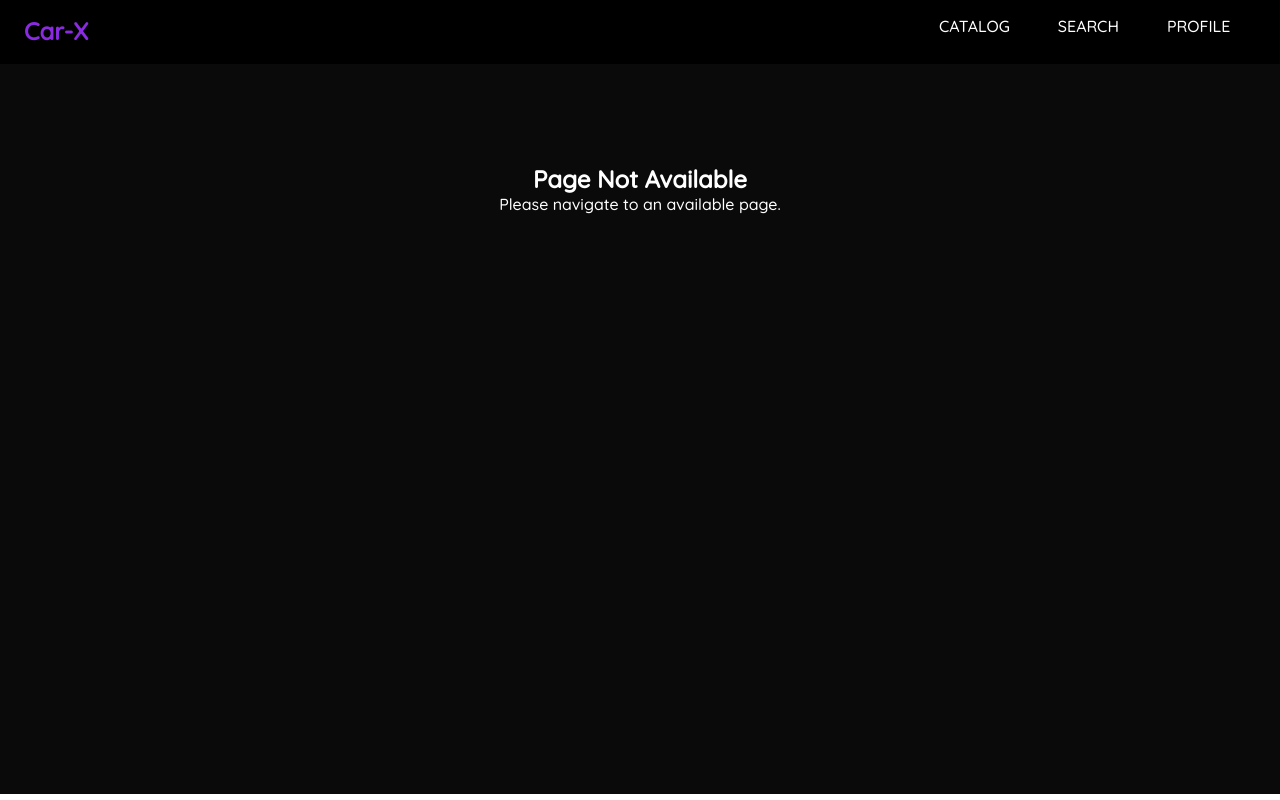
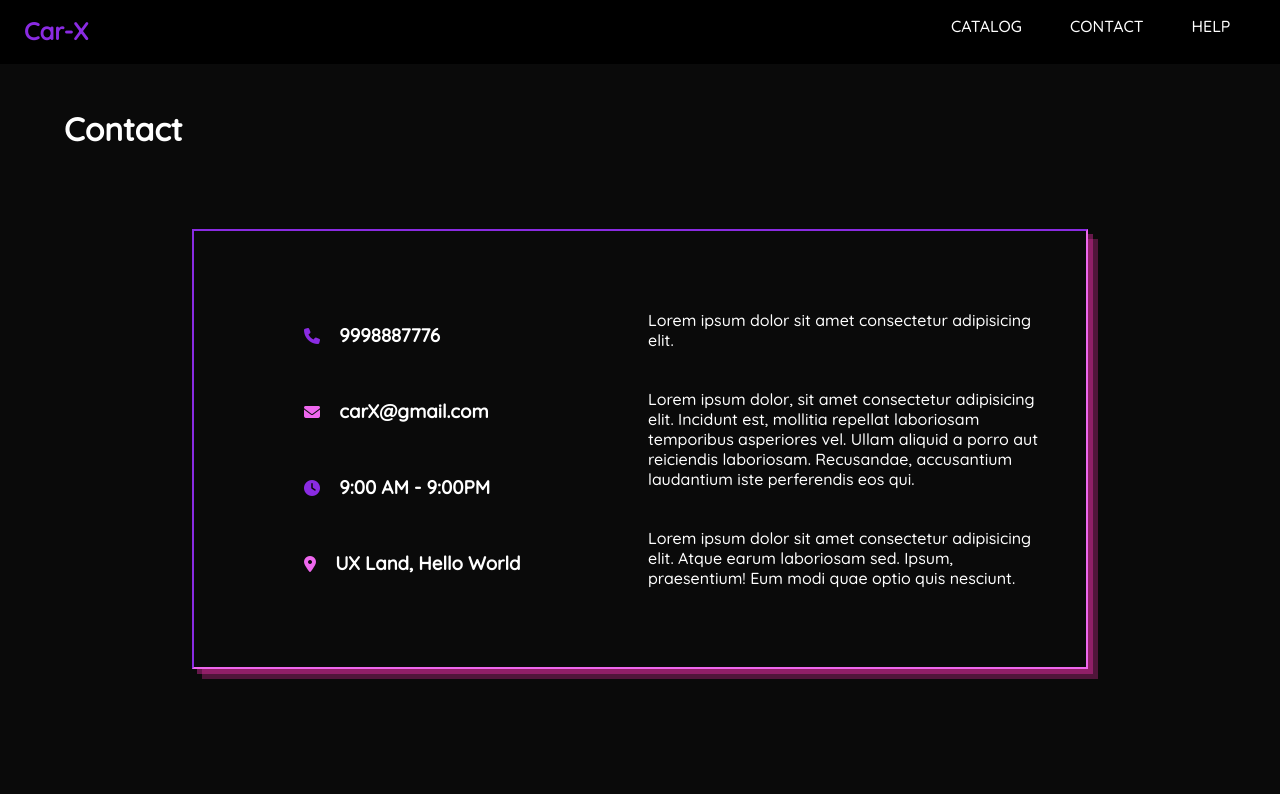
Before and after one commit to Dixon-Antony/carx, a React (Create React App) app: page /contact in a window 1280 px wide. Built offline with nearby package versions, Linux system fonts and the light colour scheme.

Commit message:
contact-added

```diff
--- a/src/App.css
+++ b/src/App.css
@@ -6,3 +6,25 @@
   box-sizing: border-box;
   font-family: Quicksand;
 }
+
+/* width */
+::-webkit-scrollbar {
+  width: 3px;
+  background-color: black;
+}
+
+/* Track */
+::-webkit-scrollbar-track {
+  border-radius: 5px;
+}
+
+/* Handle */
+::-webkit-scrollbar-thumb {
+  background: rgb(238, 103, 238);
+  border-radius: 5px;
+}
+
+/* Handle on hover */
+::-webkit-scrollbar-thumb:hover {
+  background: blueviolet;
+}
--- a/src/App.js
+++ b/src/App.js
@@ -8,6 +8,7 @@ import Catalog from "./components/Catalog";
 import { useEffect } from "react";
 import CarDetail from "./components/CarDetail";
 import Gallery from "./components/Gallery";
+import Contact from "./components/Contact";
 import { loader as carsLoader } from "./components/Catalog";
 import { loader as carDetailLoader } from "./components/CarDetail";
 import { loader as carImagesLoader } from "./components/Gallery";
@@ -36,6 +37,10 @@ const router = createBrowserRouter([
     loader: carImagesLoader,
     errorElement: <Error />,
   },
+  {
+    path: "/contact",
+    element: <Contact />,
+  },
 ]);
 
 function App() {
--- /dev/null
+++ b/src/components/Contact.js
@@ -0,0 +1,62 @@
+import React from "react";
+import Header from "./Header";
+import Container from "./UI/Container";
+import styles from "./Contact.module.css";
+
+const Contact = () => {
+  return (
+    <React.Fragment>
+      <Header />
+      <Container>
+        <div className={styles["contact-container"]}>
+          <div className={styles["contact-heading"]}>
+            <h1>Contact</h1>
+          </div>
+          <div className={styles.carDetail}>
+            <div className={styles.left}>
+              <div>
+                <i class="fa-solid fa-phone"></i>
+                <h3>9998887776</h3>
+              </div>
+              <div>
+                <i class="fa-solid fa-envelope"></i>
+                <h3>carX@gmail.com</h3>
+              </div>
+              <div>
+                <i class="fa-solid fa-clock"></i>
+                <h3>9:00 AM - 9:00PM</h3>
+              </div>
+              <div>
+                <i class="fa-sharp fa-solid fa-location-dot"></i>
+                <h3>UX Land, Hello World</h3>
+              </div>
+            </div>
+            <div className={styles.right}>
+              <div className={styles["line-1"]}>
+                <p>Lorem ipsum dolor sit amet consectetur adipisicing elit.</p>
+              </div>
+              <div className={styles["line-2"]}>
+                <p>
+                  Lorem ipsum dolor, sit amet consectetur adipisicing elit.
+                  Incidunt est, mollitia repellat laboriosam temporibus
+                  asperiores vel. Ullam aliquid a porro aut reiciendis
+                  laboriosam. Recusandae, accusantium laudantium iste
+                  perferendis eos qui.
+                </p>
+              </div>
+              <div className={styles["line-3"]}>
+                <p>
+                  Lorem ipsum dolor sit amet consectetur adipisicing elit. Atque
+                  earum laboriosam sed. Ipsum, praesentium! Eum modi quae optio
+                  quis nesciunt.
+                </p>
+              </div>
+            </div>
+          </div>
+        </div>
+      </Container>
+    </React.Fragment>
+  );
+};
+
+export default Contact;
--- /dev/null
+++ b/src/components/Contact.module.css
@@ -0,0 +1,58 @@
+.contact-container {
+  display: flex;
+  flex-direction: column;
+  justify-content: center;
+  align-items: center;
+  color: white;
+  height: 91.2vh;
+}
+
+.contact-heading {
+  display: flex;
+  width: 90vw;
+  justify-content: flex-start;
+}
+
+.carDetail {
+  border-top: 2px solid blueviolet;
+  border-left: 2px solid blueviolet;
+  border-bottom: 2px solid rgb(238, 103, 238);
+  border-right: 2px solid rgb(238, 103, 238);
+  box-shadow: rgba(240, 46, 170, 0.4) 5px 5px, rgba(240, 46, 170, 0.3) 10px 10px;
+  padding: 40px;
+  margin: 80px;
+  height: 55vh;
+  color: white;
+  display: grid;
+  grid-template-columns: 1fr 1fr;
+  grid-gap: 1rem;
+  width: 70%;
+}
+
+.carDetail .left {
+  display: flex;
+  flex-direction: column;
+  justify-content: space-evenly;
+  padding-left: 70px;
+}
+
+.carDetail .right {
+  display: flex;
+  flex-direction: column;
+  justify-content: space-evenly;
+}
+
+.carDetail .left div {
+  display: flex;
+  gap: 1.2rem;
+}
+
+.carDetail .left div i {
+  padding-top: 5px;
+}
+.carDetail .left div:nth-child(odd) i {
+  color: blueviolet;
+}
+.carDetail .left div:nth-child(even) i {
+  color: rgb(238, 103, 238);
+}
--- a/src/components/Header.js
+++ b/src/components/Header.js
@@ -17,15 +17,13 @@ const Header = (props) => {
         </div>
         <ul>
           <li>
-            <Link to="/catalog" onClick={navigateHandler}>
-              Catalog
-            </Link>
+            <Link to="/catalog">Catalog</Link>
           </li>
           <li>
-            <a href="search">Search</a>
+            <Link to="/contact">Contact</Link>
           </li>
           <li>
-            <a href="profile">Profile</a>
+            <Link to="/catalog">Help</Link>
           </li>
         </ul>
       </nav>
```
